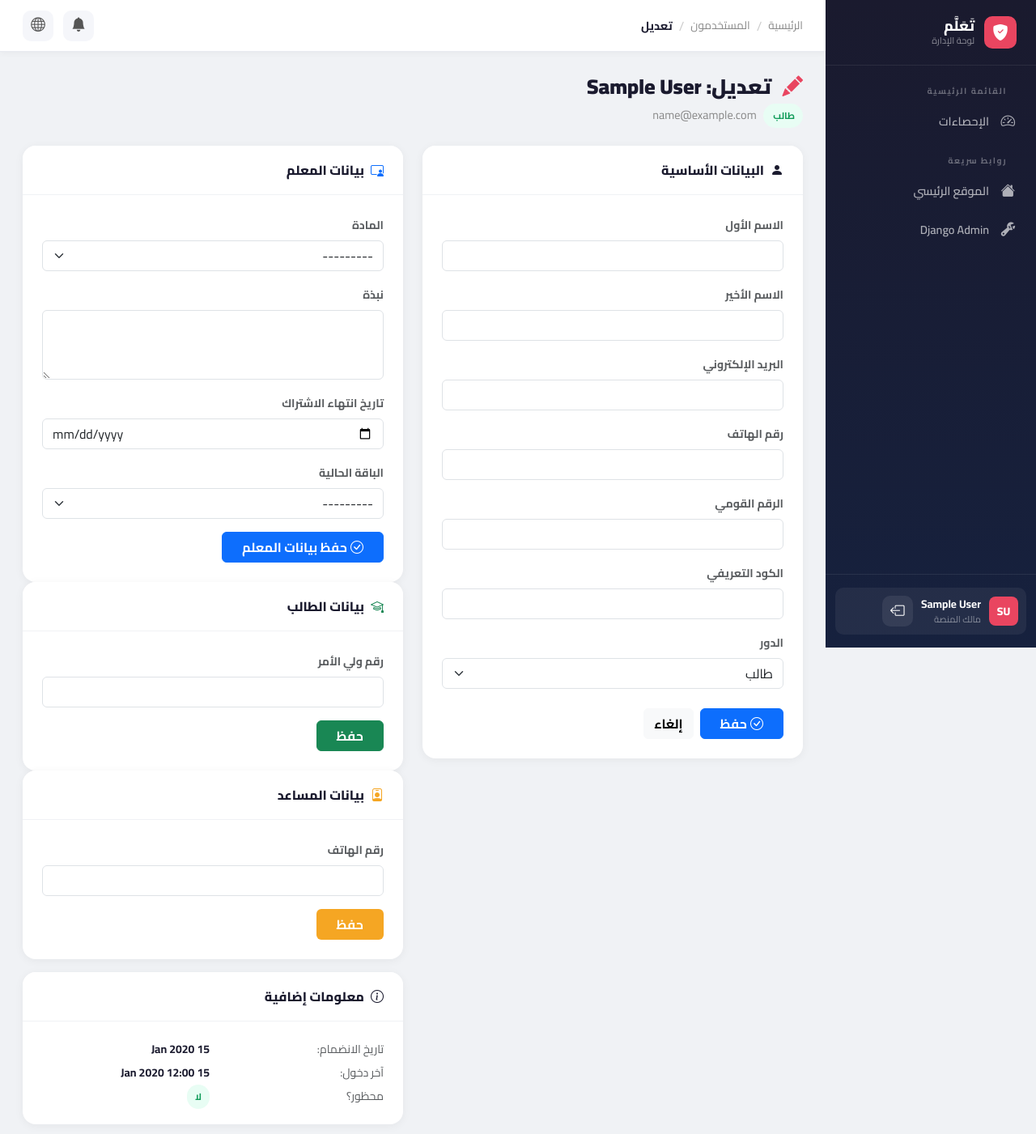
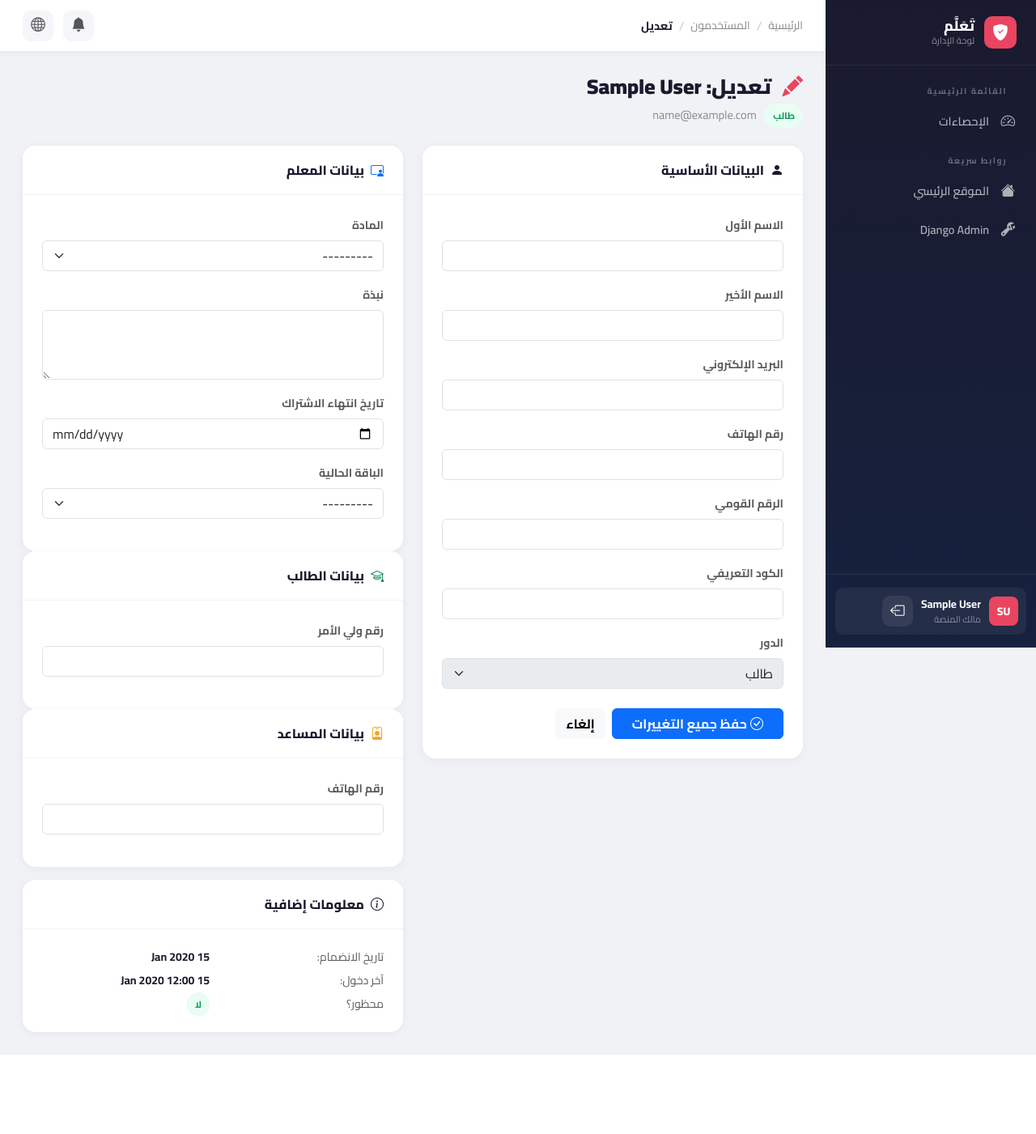
Before and after one commit to man9000442-hub/ta3alm, a Django app: template templates/admin_panel/edit_user.html in a window 1280 px wide. Shown: the top 1401 px of the page at 81% size. After the commit the page ends 1303 px from the top, so only its background shows below. Run offline with Django 5.2, Linux system fonts and the light colour scheme; the template is opened without the code that fills it: values that come from a table or form of the project are taken from there, others are empty; a user stored in the database is signed in; tables that the repository leaves empty hold one stand-in row (values such as "Sample post"); data that the repository does not hold is empty; parts of the project's set-up code (start-up, migrations or seed data) failed here and were passed over.

Commit message:
Fix user edit form conflicts and disable role change

```diff
--- a/dashboard_admin/forms.py
+++ b/dashboard_admin/forms.py
@@ -35,8 +35,13 @@ class AdminUserEditForm(forms.ModelForm):
             'phone':       forms.TextInput(attrs={'class': 'form-control'}),
             'national_id': forms.TextInput(attrs={'class': 'form-control'}),
             'custom_id':   forms.TextInput(attrs={'class': 'form-control'}),
-            'role':        forms.Select(attrs={'class': 'form-select'}),
+            'role':        forms.Select(attrs={'class': 'form-select', 'disabled': True}),
         }
+
+    def clean_role(self):
+        # Prevent role change through this form to avoid profile conflicts
+        return self.instance.role
+
 
 
 class AdminTeacherEditForm(forms.ModelForm):
--- a/templates/admin_panel/edit_user.html
+++ b/templates/admin_panel/edit_user.html
@@ -28,6 +28,8 @@
     </p>
 </div>
 
+<form method="POST">
+    {% csrf_token %}
     <div class="row g-4">
         <!-- بيانات أساسية -->
         <div class="col-lg-6">
@@ -36,8 +38,6 @@
                     <span class="admin-card-title"><i class="bi bi-person-fill me-2"></i>البيانات الأساسية</span>
                 </div>
                 <div class="p-4">
-                <form method="POST">
-                    {% csrf_token %}
                     {% for field in user_form %}
                     <div class="mb-3">
                         <label class="form-label fw-bold small text-muted">{{ field.label }}</label>
@@ -49,11 +49,10 @@
                     {% endfor %}
                     <div class="d-flex gap-2 mt-4">
                         <button type="submit" class="btn btn-primary fw-bold px-4">
-                            <i class="bi bi-check-circle me-1"></i>حفظ
+                            <i class="bi bi-check-circle me-1"></i>حفظ جميع التغييرات
                         </button>
                         <a href="{% url 'admin_panel:manage_users' %}" class="btn btn-light fw-bold">إلغاء</a>
                     </div>
-                </form>
                 </div>
             </div>
         </div>
@@ -66,8 +65,6 @@
                     <span class="admin-card-title"><i class="bi bi-person-video3 me-2 text-primary"></i>بيانات المعلم</span>
                 </div>
                 <div class="p-4">
-                <form method="POST">
-                    {% csrf_token %}
                     {% for field in teacher_form %}
                     <div class="mb-3">
                         <label class="form-label fw-bold small text-muted">{{ field.label }}</label>
@@ -75,10 +72,6 @@
                         {% if field.errors %}<div class="text-danger small">{{ field.errors|join:", " }}</div>{% endif %}
                     </div>
                     {% endfor %}
-                    <button type="submit" class="btn btn-primary fw-bold px-4">
-                        <i class="bi bi-check-circle me-1"></i>حفظ بيانات المعلم
-                    </button>
-                </form>
                 </div>
             </div>
             {% endif %}
@@ -89,16 +82,13 @@
                     <span class="admin-card-title"><i class="bi bi-mortarboard me-2 text-success"></i>بيانات الطالب</span>
                 </div>
                 <div class="p-4">
-                <form method="POST">
-                    {% csrf_token %}
                     {% for field in student_form %}
                     <div class="mb-3">
                         <label class="form-label fw-bold small text-muted">{{ field.label }}</label>
                         {{ field }}
+                        {% if field.errors %}<div class="text-danger small">{{ field.errors|join:", " }}</div>{% endif %}
                     </div>
                     {% endfor %}
-                    <button type="submit" class="btn btn-success fw-bold px-4">حفظ</button>
-                </form>
                 </div>
             </div>
             {% endif %}
@@ -109,16 +99,13 @@
                     <span class="admin-card-title"><i class="bi bi-person-badge me-2" style="color:var(--admin-gold);"></i>بيانات المساعد</span>
                 </div>
                 <div class="p-4">
-                <form method="POST">
-                    {% csrf_token %}
                     {% for field in assistant_form %}
                     <div class="mb-3">
                         <label class="form-label fw-bold small text-muted">{{ field.label }}</label>
                         {{ field }}
+                        {% if field.errors %}<div class="text-danger small">{{ field.errors|join:", " }}</div>{% endif %}
                     </div>
                     {% endfor %}
-                    <button type="submit" class="btn fw-bold px-4" style="background:var(--admin-gold); color:white;">حفظ</button>
-                </form>
                 </div>
             </div>
             {% endif %}
@@ -146,5 +133,6 @@
             </div>
         </div>
     </div>
+    </form>
 </div>
 {% endblock %}
```
Lines whose indentation alone changed are shown as unchanged.
